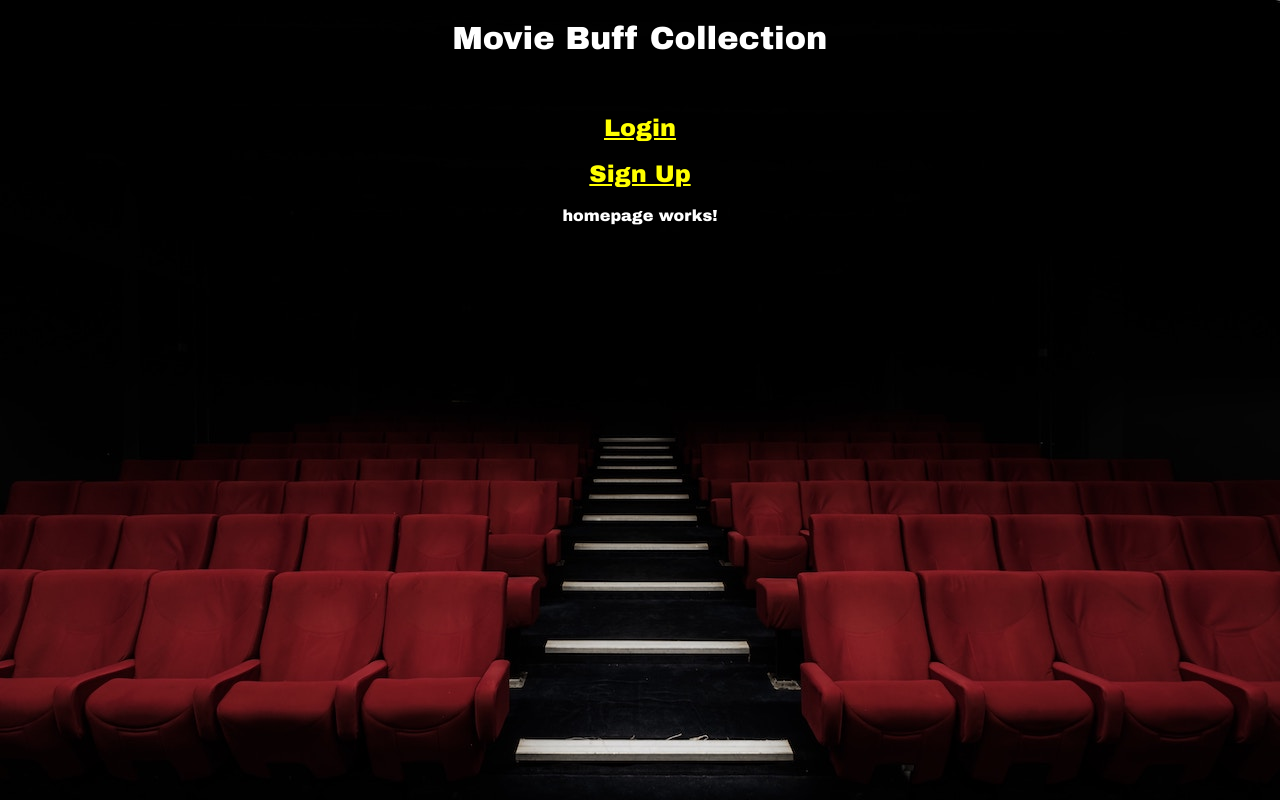
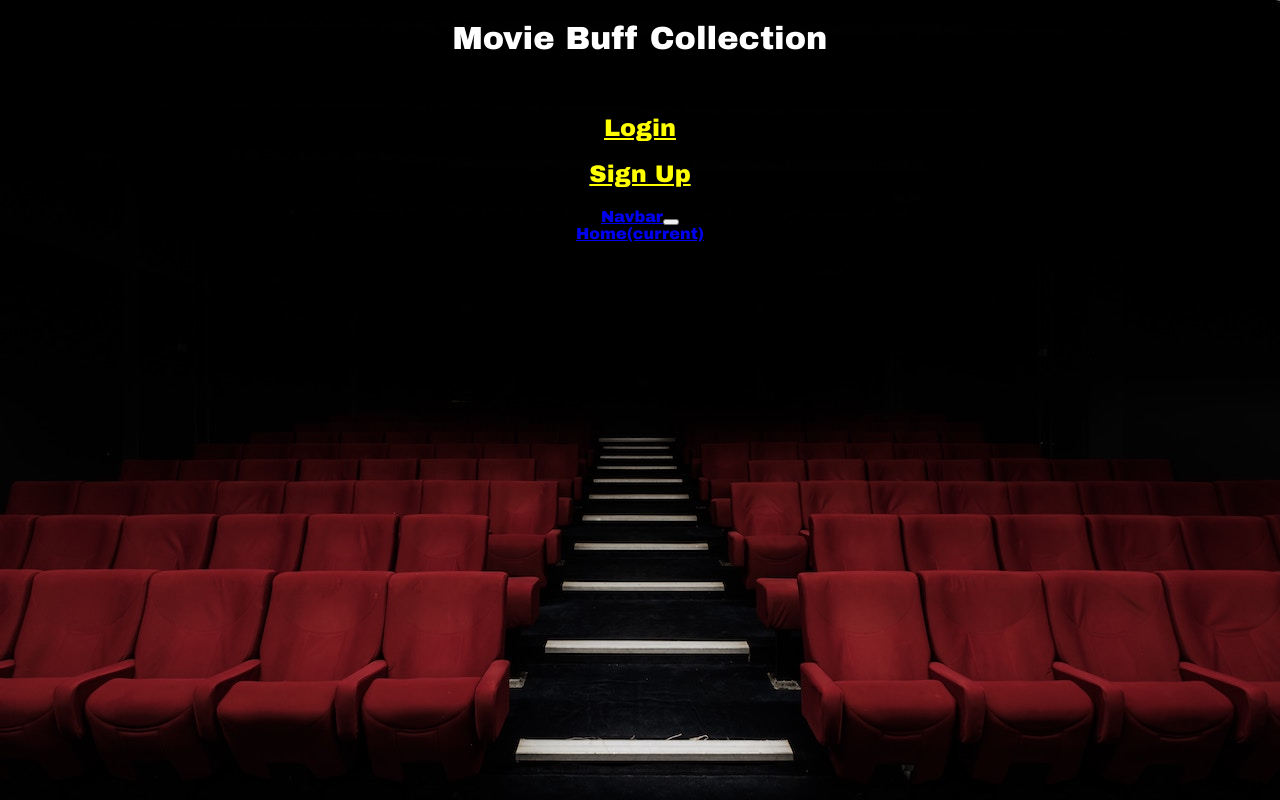
Before and after one commit to bethel-school-of-technology/movie-bluff-collection-frontend, an Angular app: page /homepage in a window 1280 px wide. Built offline with nearby package versions, Linux system fonts and the light colour scheme.

Commit message:
general updates

```diff
--- a/src/app/app-routing.module.ts
+++ b/src/app/app-routing.module.ts
@@ -14,7 +14,7 @@
   { path: 'signup', component: SignUpComponent },
   { path: 'admin', component: AdminComponent },
   { path: 'homepage', component: HomepageComponent},
-  { path: '', redirectTo: '/login', pathMatch: 'full'},
+  { path: '', redirectTo: '/', pathMatch: 'full'},
   { path: '**', component: PageNotFoundComponent}
 
 ];
--- a/src/app/app.component.ts
+++ b/src/app/app.component.ts
@@ -4,6 +4,7 @@
   selector: 'app-root',
   templateUrl: './app.component.html',
   styleUrls: ['./app.component.css']
+
 })
 export class AppComponent {
   title = 'Movie Buff Collection';
--- a/src/app/homepage/homepage.component.html
+++ b/src/app/homepage/homepage.component.html
@@ -1 +1,13 @@
-<p>homepage works!</p>
+<h1> {{ title }}</h1>
+
+<nav class="navbar navbar-expand-lg navbar-dark bg-dark">
+        <a class="navbar-brand" routerLink="#">Navbar</a>
+    <button class="navbar-toggler" type="button" data-toggle="collapse" data-target="#navbarNavAltMarkup" aria-controls="navbarNavAltMarkup" aria-expanded="false" aria-label="Toggle navigation">
+        <span class="navbar-toggler-icon"></span>
+    </button>
+    <div class="collapse navbar-collapse" id="navbarNavAltMarkup">
+        <div class="navbar-nav">
+            <a class="nav-item nav-link active" routerLink="/homepage">Home<span class="sr-only">(current)</span></a>
+        </div>
+    </div>
+</nav>
```
Also changed, not shown: src/app/models/user/user.module.ts (added, +12 -0 lines).
